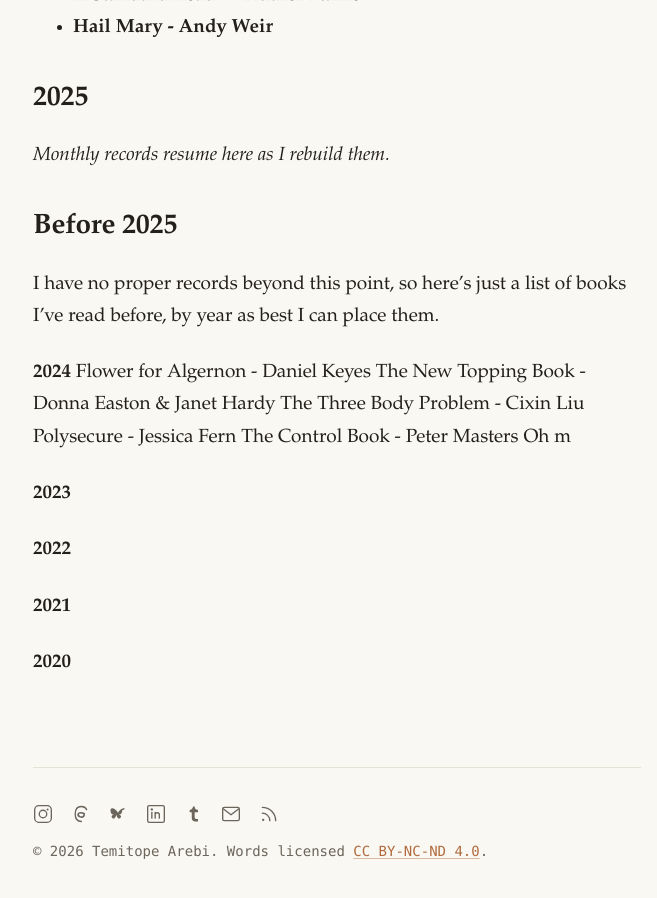
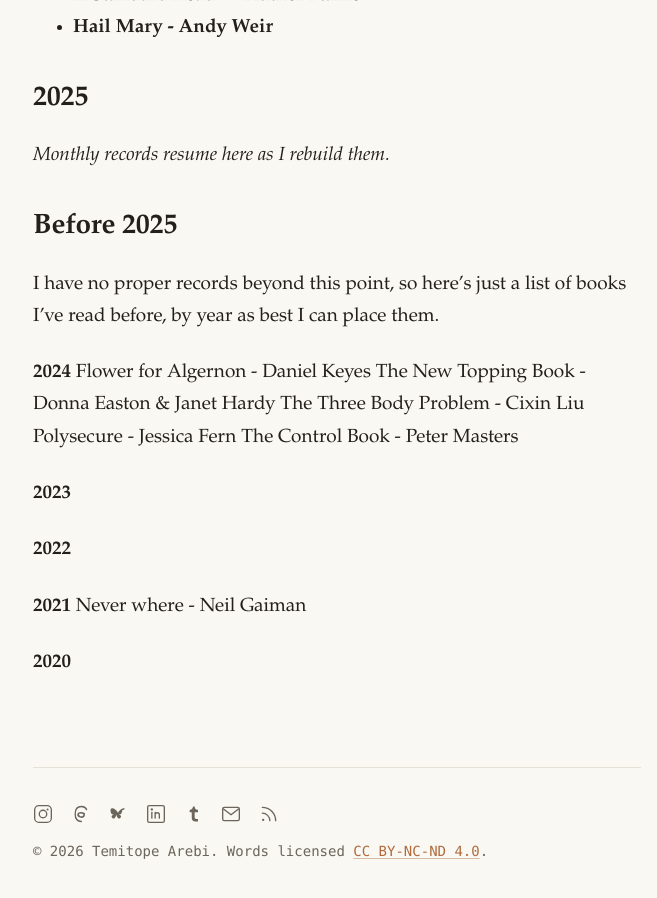
Before and after one commit to topearebi/aroamjti, a Jekyll site: the page built from books.md, in a window 1280 px wide and 900 px high, scrolled down 1460 px. Shown: the whole window, without its empty margins (303-960 px from the left). Built offline with Jekyll 4.4.1, drawn with Linux system fonts in a browser that asks for light colours.

Commit message:
Last Sync: 2026-06-30 06:30 (Mobile)

```diff
--- a/books.md
+++ b/books.md
@@ -42,13 +42,12 @@ The New Topping Book - Donna Easton & Janet Hardy
 The Three Body Problem - Cixin Liu
 Polysecure - Jessica Fern
 The Control Book - Peter Masters
-Oh m
-
 
 **2023**
 
 **2022**
 
 **2021**
+Never where - Neil Gaiman
 
 **2020**
```
